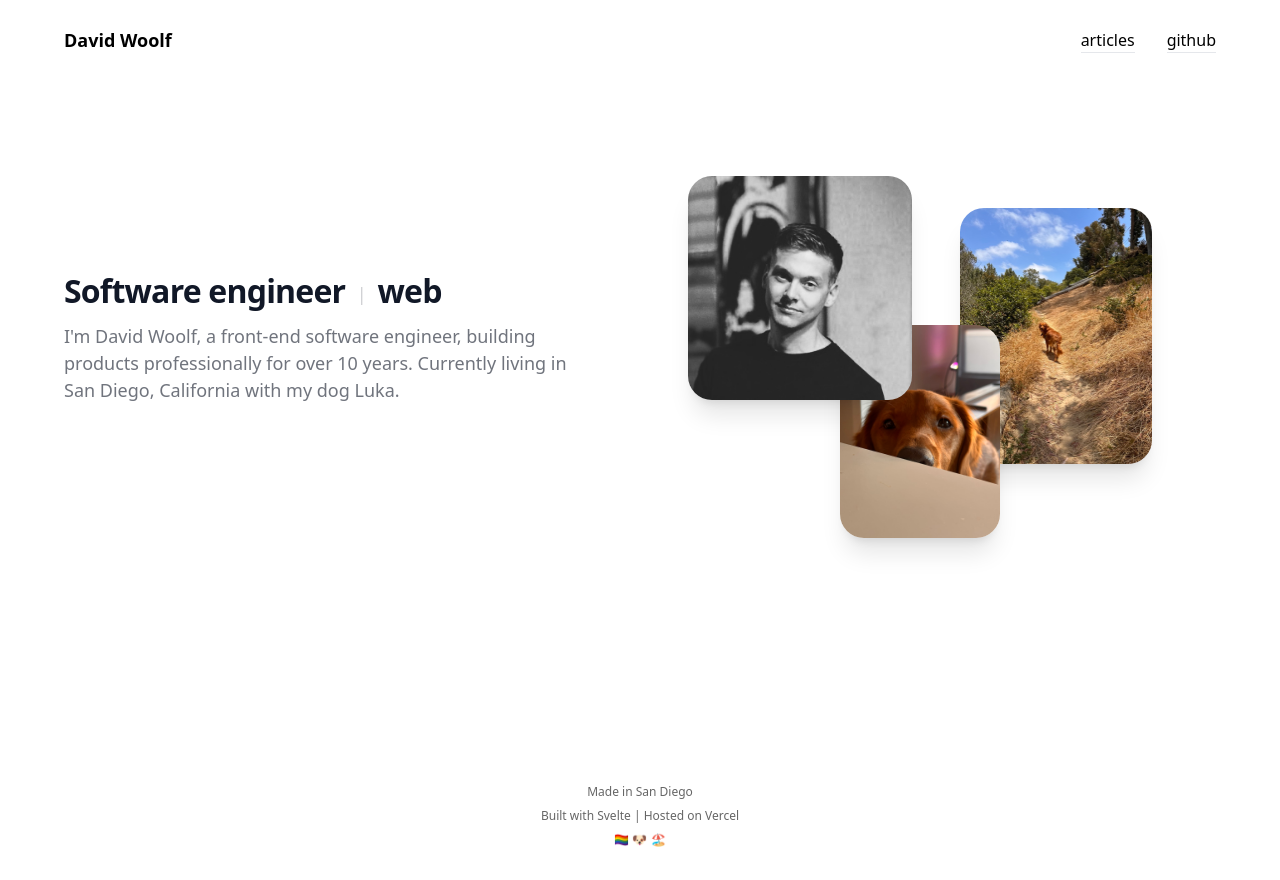
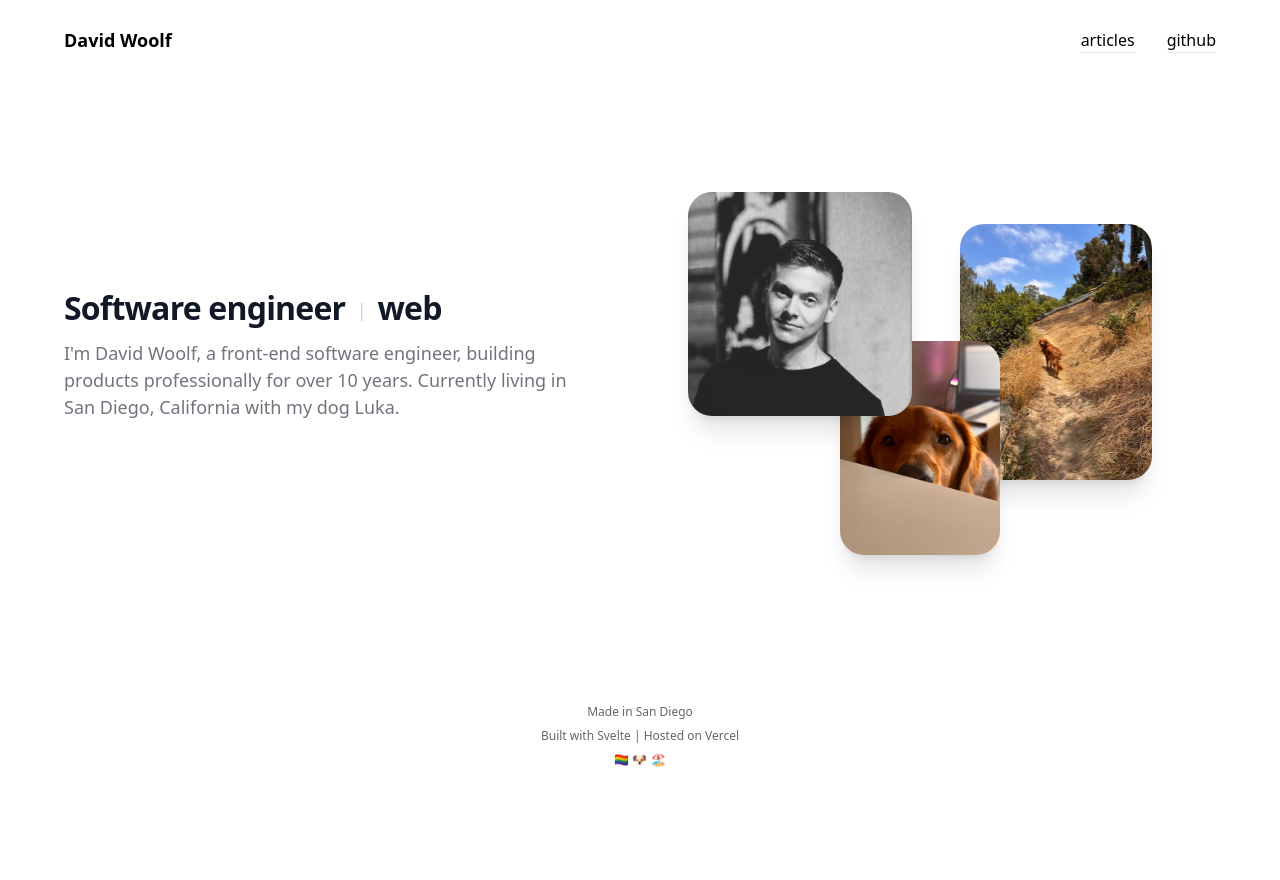
Before and after one commit to davidwoolf/website, a SvelteKit app: page / in a window 1280 px wide. After the commit the page ends 800 px from the top, so only its background shows below. Built offline with nearby package versions, Linux system fonts and the light colour scheme.

Commit message:
reverted layout updates to the homepage due to in-progress work being ommitted

```diff
--- a/src/routes/+page.svelte
+++ b/src/routes/+page.svelte
@@ -2,11 +2,10 @@
   import { assets } from "$app/paths";
   import Heading1 from "@components/text/heading1.svelte";
   import Image from "@components/home/image.svelte";
-  import History from "@components/home/history.svelte";
 </script>
 
-<div class="p-6 md:py-24 md:px-16">
-  <div class="pb-48 pt-12 flex flex-col-reverse lg:grid lg:grid-cols-2 items-center">
+<div
+  class="page-container p-6 md:py-24 md:px-16 flex flex-col-reverse lg:grid lg:grid-cols-2 items-center">
   <div class="text-center lg:text-left">
     <Heading1>
       Software engineer
@@ -14,9 +13,8 @@
     </Heading1>
 
     <p class="pt-2 text-base md:text-lg font-regular text-gray-900/60 max-w-lg">
-        I'm David Woolf, a front-end software engineer, building products professionally
-        for over 10 years. Currently living in San Diego, California with
-        my&nbsp;dog&nbsp;Luka.
+      I'm David Woolf, a front-end software engineer, building products professionally for
+      over 10 years. Currently living in San Diego, California with my&nbsp;dog&nbsp;Luka.
     </p>
   </div>
 
@@ -62,9 +60,6 @@
   </div>
 </div>
 
-  <!-- <History /> -->
-</div>
-
 <svelte:head>
   <title>David Woolf — Front-end software engineer</title>
   <meta
```
Lines whose indentation alone changed are shown as unchanged.
